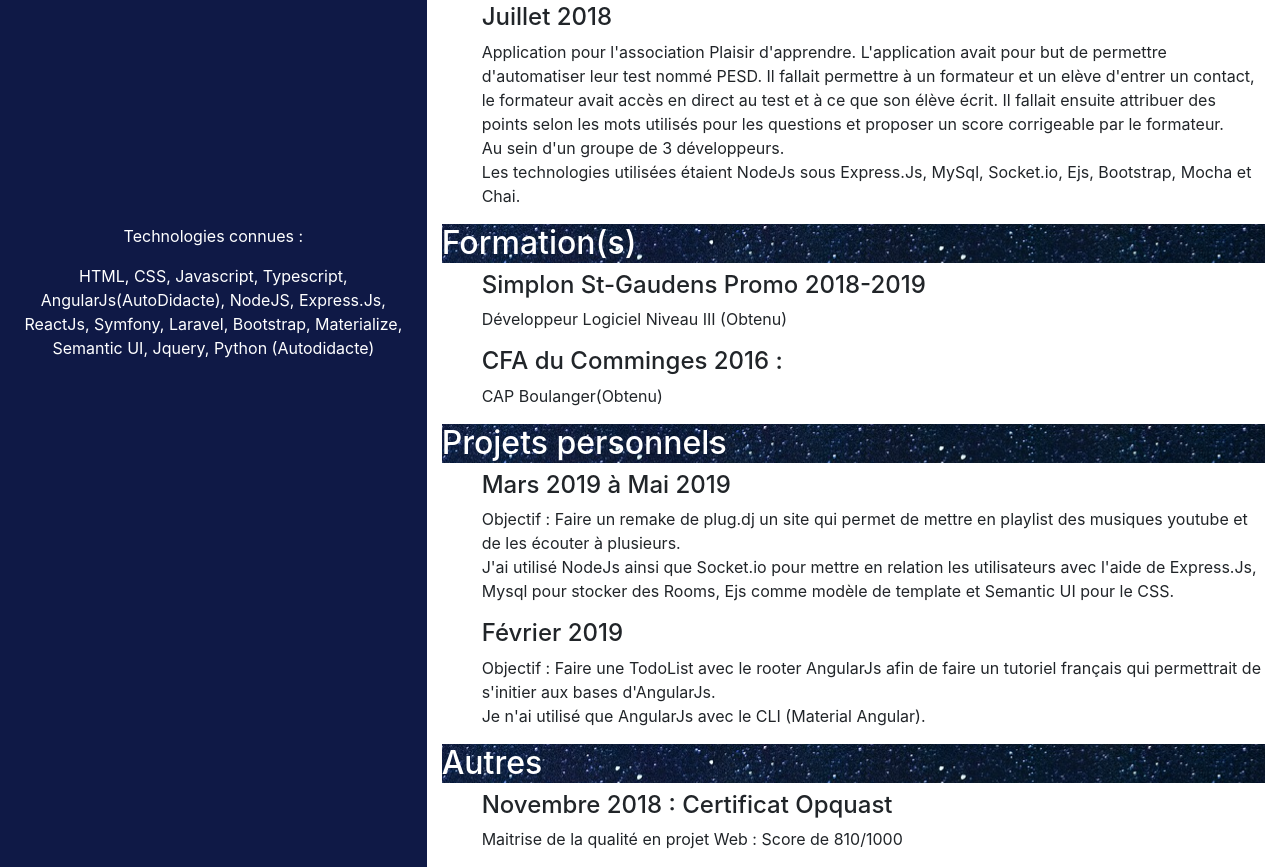
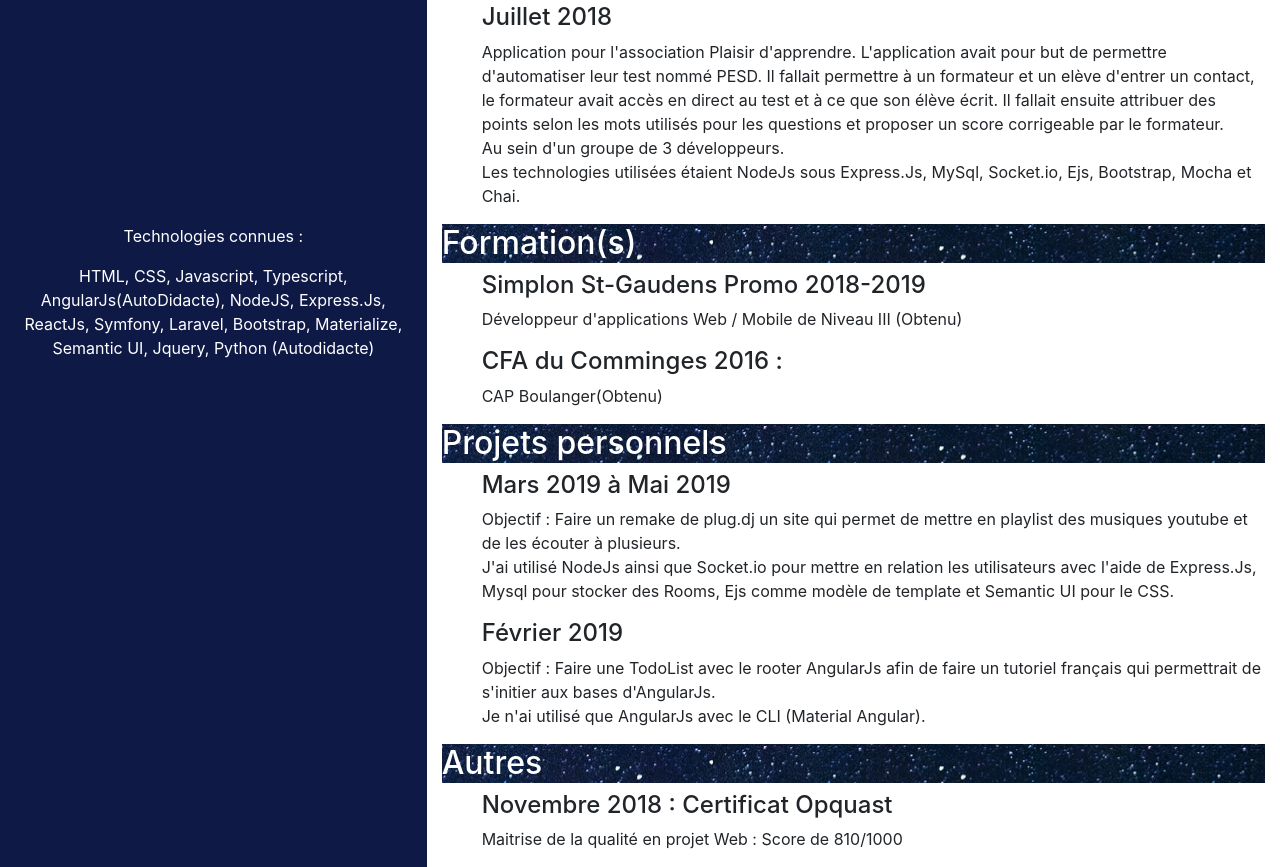
Before and after one commit to Alencruser/Currivitae, a plain HTML site: page index.html in a window 1280 px wide. Shown: the part 675-1542 px from the top of the page. Drawn offline with nearby package versions, Linux system fonts and the light colour scheme.

Commit message:
rectification titre

```diff
--- a/index.html
+++ b/index.html
@@ -76,7 +76,7 @@
 				<ul>
 					<li>
 						<h4>Simplon St-Gaudens Promo 2018-2019</h4>
-						<p>Développeur Logiciel Niveau III (Obtenu)</p>
+						<p>Développeur d'applications Web / Mobile de Niveau III (Obtenu)</p>
 					</li>
 					<li>
 						<h4>CFA du Comminges 2016 :</h4>
```
